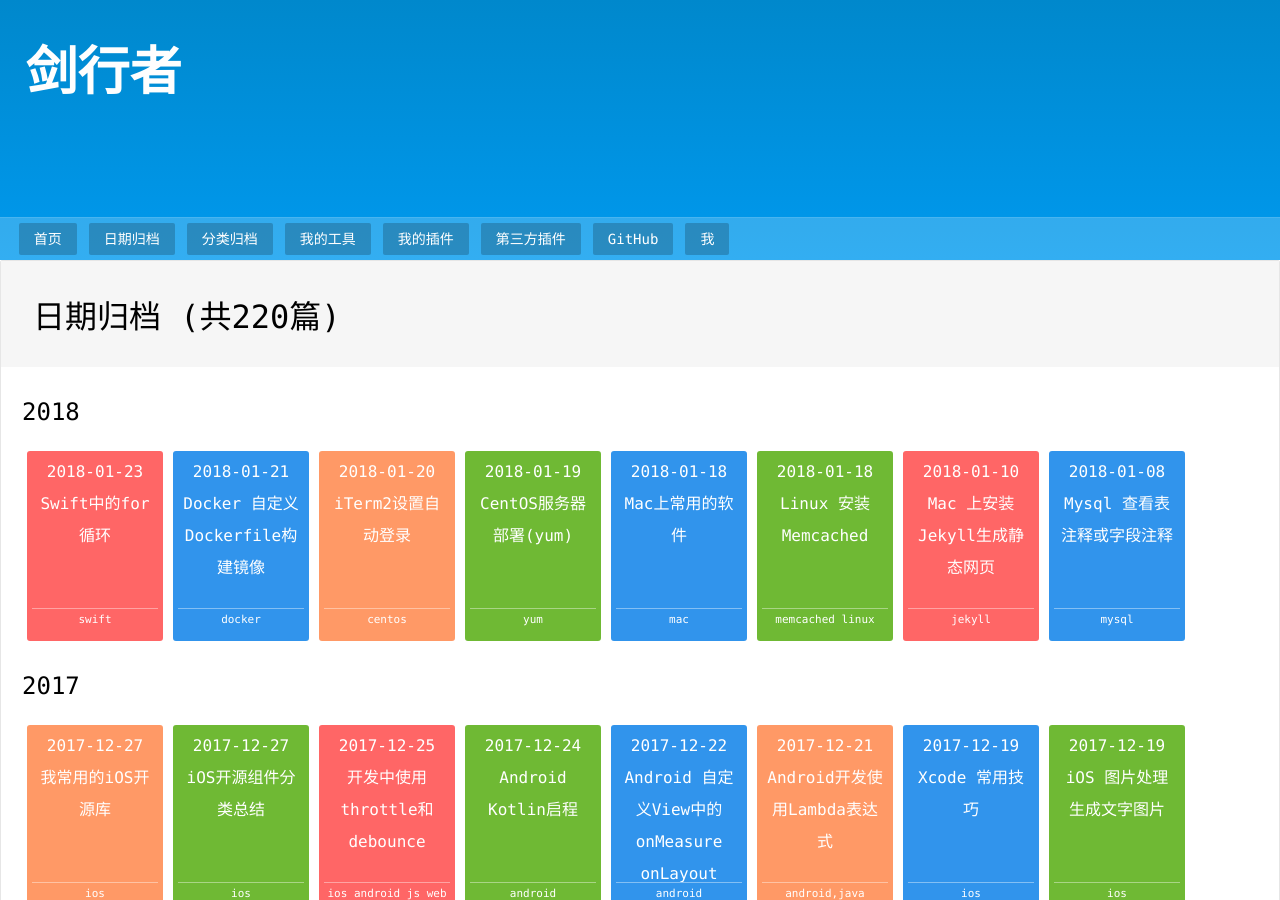
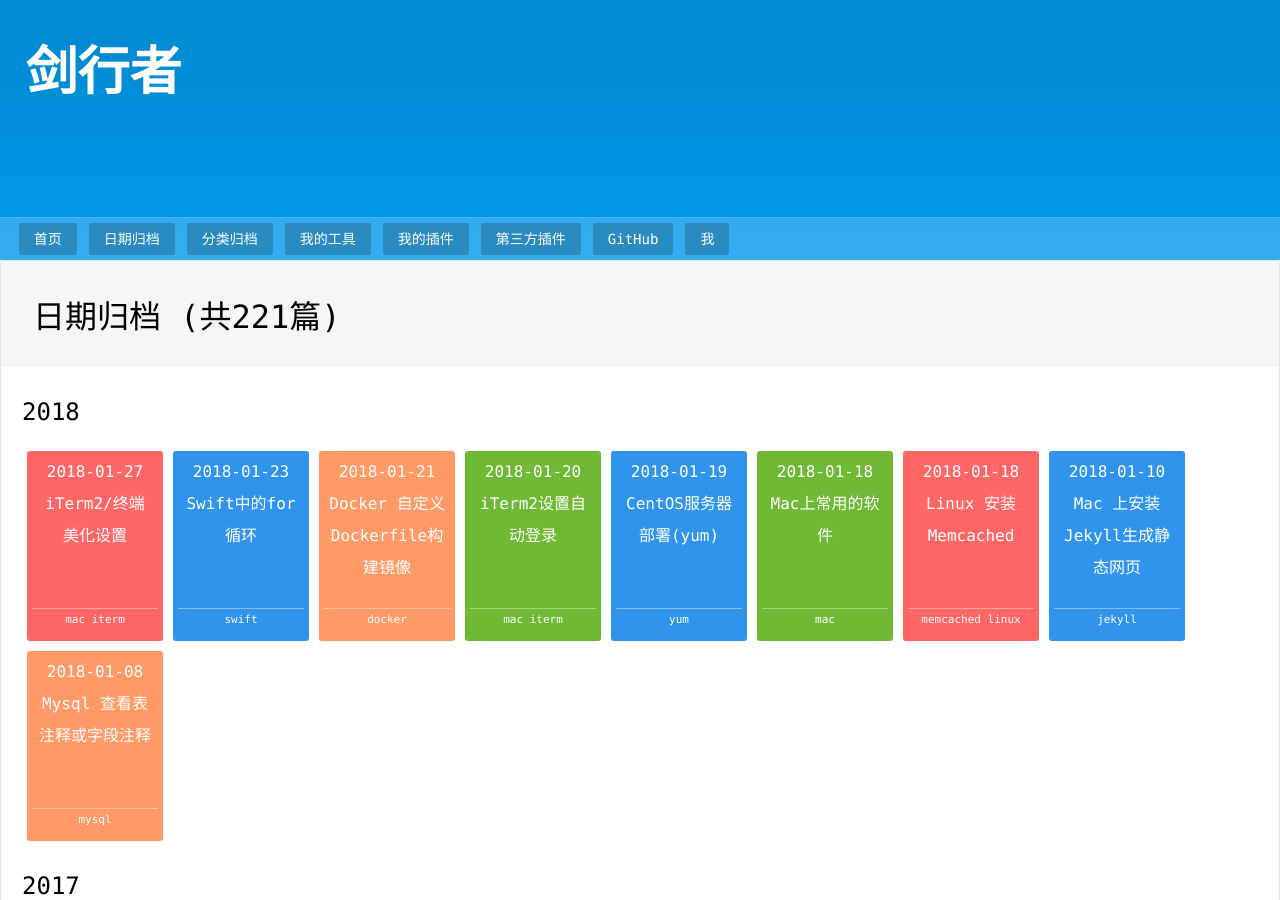
Before and after one commit to psvmc/myblog_jekyll, a Jekyll site: the page built from archives.html, in a window 1280 px wide and 900 px high. Built offline with Jekyll 4.4.1, drawn with Linux system fonts in a browser that asks for light colours; some of the changed lines change nothing that is shown.

Commit message:
文章更新

````diff
--- a/_posts/2018-01-20-iterm2-autologin.md
+++ b/_posts/2018-01-20-iterm2-autologin.md
@@ -1,13 +1,9 @@
 ---
-
 layout: post
 title: iTerm2设置自动登录
 description: iTerm2设置自动登录
-keywords:
-    - centos
-categories:
-        - centos
-        - iterm
+keywords: mac iterm
+categories: centos iterm mac
 
 ---
 
--- /dev/null
+++ b/_posts/2018-01-27-iterm2-beautify.md
@@ -0,0 +1,115 @@
+---
+layout: post
+title: iTerm2/终端 美化设置
+description: iTerm2/终端 美化设置
+keywords: mac iterm
+categories: centos iterm mac
+
+---
+
+## 前言
+
+一直自己调个`iTerm2`的配色 感觉还挺好看的  但是看网上别人的简直美到无法直视
+
+就自己也弄了个 中间也遇到了一些问题 就在此记录一下
+
+先看效果
+
+![20180127151701695132778.jpg](http://image.psvmc.cn/20180127151701695132778.jpg)
+
+## 美化开始
+
+### 安装
+
+安装[`iTerm2`](http://www.iterm2.com/)
+
+安装[`Oh My ZSH!`](http://ohmyz.sh/)
+
+```bash
+sh -c "$(curl -fsSL https://raw.github.com/robbyrussell/oh-my-zsh/master/tools/install.sh)"
+```
+
+安装所需字体`Powerline fonts`
+
+```bash
+# clone
+git clone https://github.com/powerline/fonts.git --depth=1
+# install
+cd fonts
+./install.sh
+# clean-up a bit
+cd ..
+rm -rf fonts
+```
+
+### 配置
+
++ 配置ZSH
+
+打开配置文件`~/.zshrc` 修改主题配置
+
+默认
+
+```bash
+ZSH_THEME="robbyrussell"
+```
+
+修改为
+
+```bash
+ZSH_THEME="agnoster"
+```
+
++ 配置`iTerm2`
+
+  ![2018012715170166582377.jpg](http://image.psvmc.cn/2018012715170166582377.jpg)
+
+这里的配色选择`Solarized Dark`
+
+![20180127151701674890404.jpg](http://image.psvmc.cn/20180127151701674890404.jpg)
+
+这里一定要把半透明取消  否则很难看
+
++ 配置`iTerm2字体` 任何已`Powerline`结束的字体均可
+
+  推荐使用`Droid Sans Mono Dotted for Powerline`显示效果较好
+
+  当然系统`终端`的字体也要修改 否则`终端`里的显示效果就很丑
+
+### Powerline 主题
+
+要使用`Powerline 主题` 也要先进行上面的操作
+
+安装
+
+```bash
+git clone git://github.com/jeremyFreeAgent/oh-my-zsh-powerline-theme ~/.ohmyzsh-powerline
+cd ~/.ohmyzsh-powerline
+./install_in_omz.sh
+```
+
+- 配置ZSH
+
+打开配置文件`~/.zshrc` 修改主题配置
+
+```bash
+ZSH_THEME="powerline"
+```
+
+
+
+## 终端中配置
+
+如果你压根就不想用 `iTerm2` 那么你也可以配置`终端`
+
+自体配置
+
+![20180127151702016477420.jpg](http://image.psvmc.cn/20180127151702016477420.jpg)
+
+颜色配置 请自行用吸管取色
+
+![2018012715170201817999.jpg](http://image.psvmc.cn/2018012715170201817999.jpg)
+
+最终效果
+
+![20180127151702029123241.jpg](http://image.psvmc.cn/20180127151702029123241.jpg)
````
